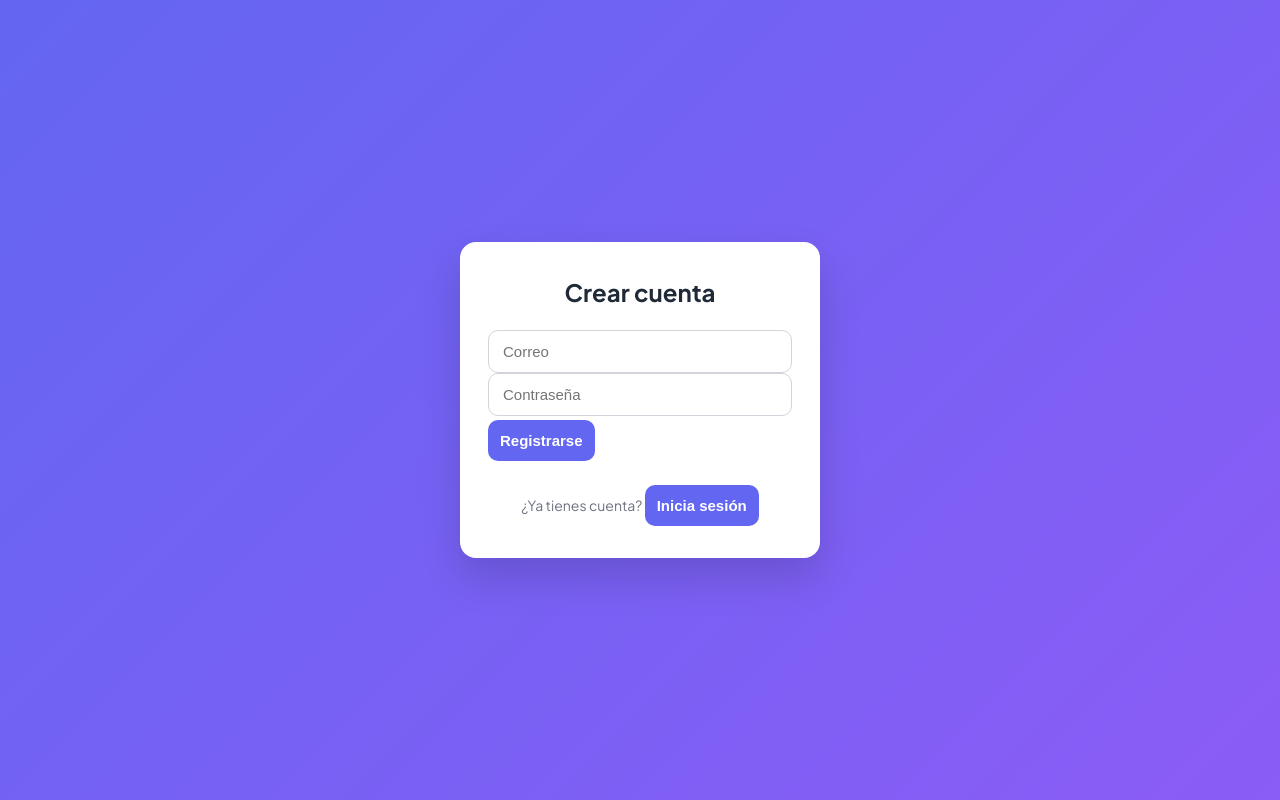
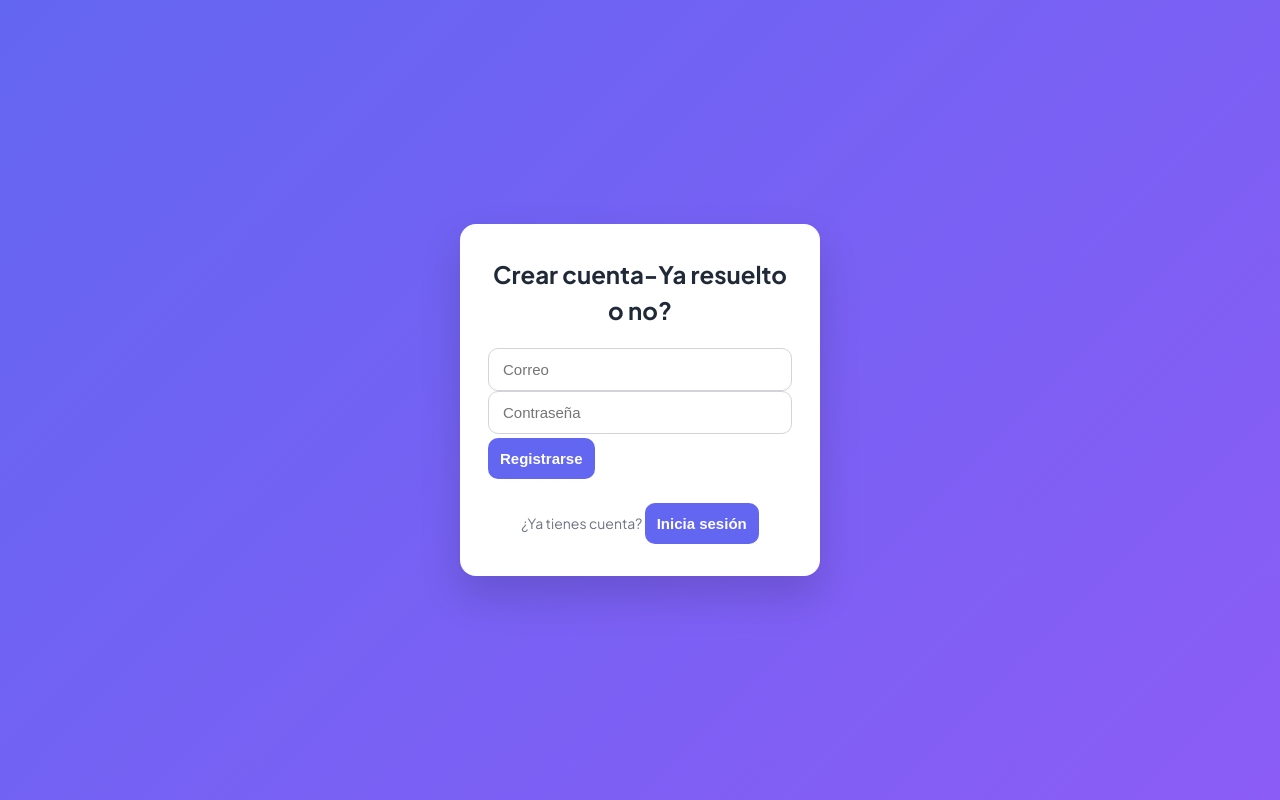
Before and after one commit to andy202ochoa/ProyectoM4-AndyOchoa, a React (Vite) app: page /register in a window 1280 px wide. Built offline with nearby package versions, Linux system fonts and the light colour scheme; no server answers.

Commit message:
conectando el repo correcto

```diff
--- a/src/pages/register.tsx
+++ b/src/pages/register.tsx
@@ -60,7 +60,7 @@ export function RegisterPage({ onSwitchToLogin }: RegisterPageProps) {
   return (
     <div className="auth-container">
       <div className="auth-card">
-        <h2>Crear cuenta</h2>
+        <h2>Crear cuenta-Ya resuelto o no?</h2>
 
         {error && (
           <div className="auth-error" role="alert">
```
